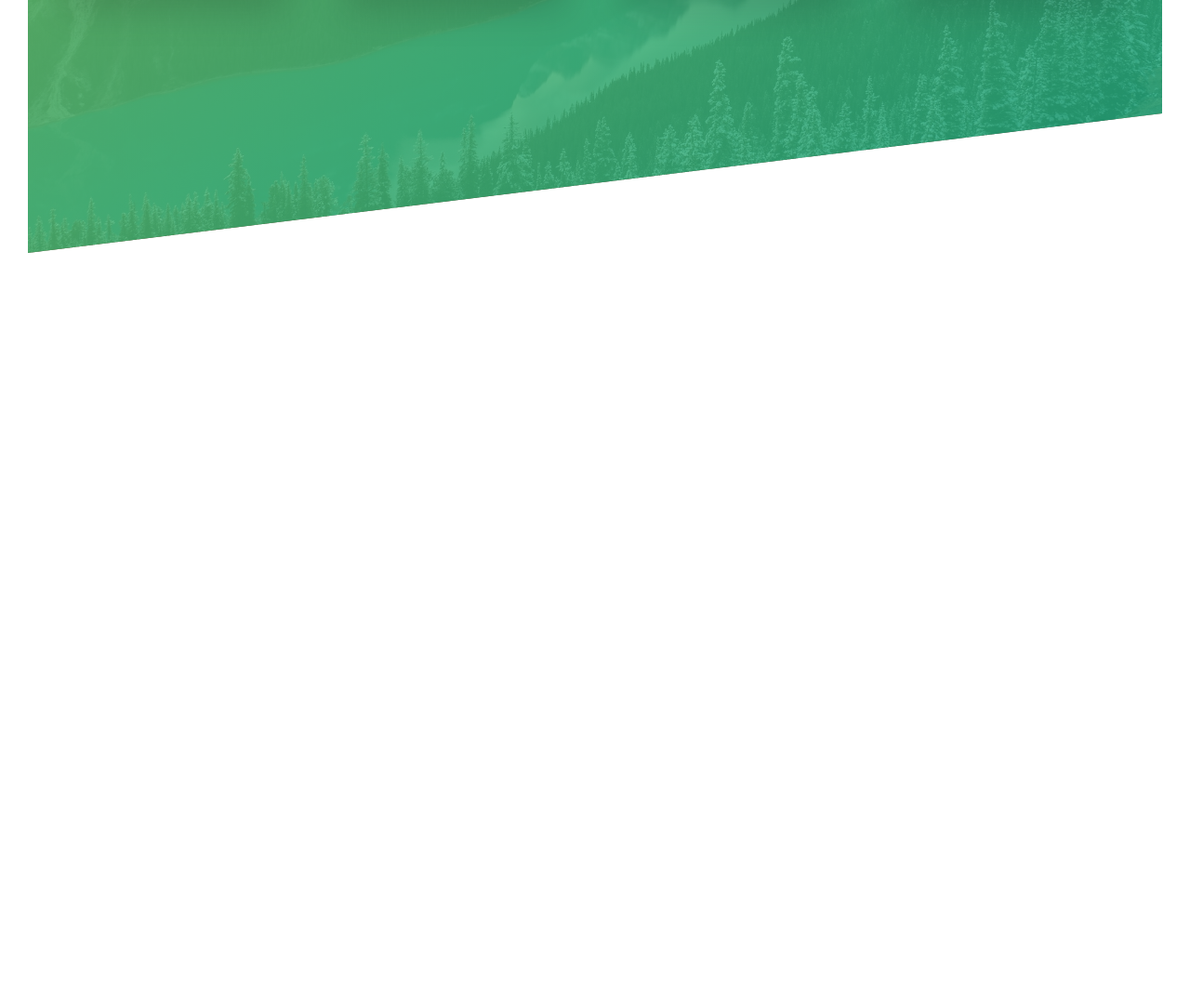
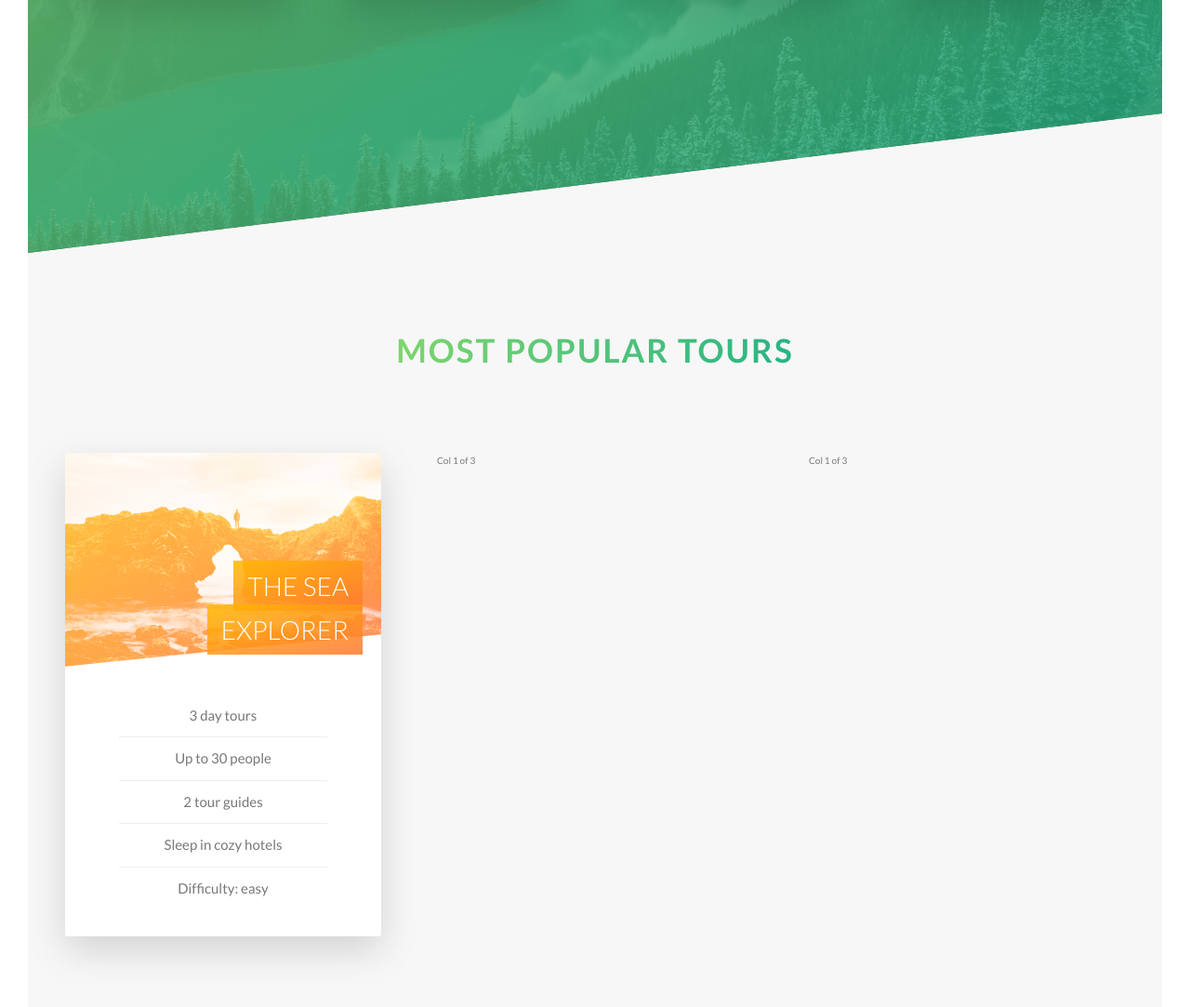
Before and after one commit to sean-birmingham/Natours-Advanced-CSS, a website: page index.html in a window 1280 px wide. Shown: the part 1988-3071 px from the top of the page at 93% size. Before the commit the page ends 2260 px from the top, so only its background shows below. Drawn offline with Linux system fonts and the light colour scheme.

Commit message:
finished first side of tours card, package-lock ignore

```diff
--- a/index.html
+++ b/index.html
@@ -133,6 +133,45 @@
           </div>
         </div>
       </section>
+
+      <section class="section-tours">
+        <div class="u-center-text u-margin-bottom-big">
+          <h2 class="heading-secondary">Most popular tours</h2>
+        </div>
+
+        <div class="row">
+          <div class="col-1-of-3">
+            <div class="card">
+              <div class="card__side card__side--front">
+                <div class="card__picture card__picture--1">&nbsp;</div>
+                <h4 class="card__heading">
+                  <span class="card__heading-span card__heading-span--1">
+                    The Sea Explorer
+                  </span>
+                </h4>
+                <div class="card__details">
+                  <ul>
+                    <li>3 day tours</li>
+                    <li>Up to 30 people</li>
+                    <li>2 tour guides</li>
+                    <li>Sleep in cozy hotels</li>
+                    <li>Difficulty: easy</li>
+                  </ul>
+                </div>
+              </div>
+              <div class="card__side card__side--back card__side--back-1">
+                BACK
+              </div>
+            </div>
+          </div>
+          <div class="col-1-of-3">
+            Col 1 of 3
+          </div>
+          <div class="col-1-of-3">
+            Col 1 of 3
+          </div>
+        </div>
+      </section>
     </main>
 
     <!-- <section class="grid-test">
--- a/sass/abstracts/_variables.scss
+++ b/sass/abstracts/_variables.scss
@@ -3,7 +3,14 @@ $color-primary: #55c57a;
 $color-primary-light: #7ed56f;
 $color-primary-dark: #28b485;
 
+$color-secondary-light: #ffb900;
+$color-secondary-dark: #ff7730;
+
+$color-tertiary-light: #2998ff;
+$color-tertiary-dark: #5643fa;
+
 $color-grey-light-1: #f7f7f7;
+$color-grey-light-2: #eee;
 
 $color-grey-dark: #777;
 $color-white: #fff;
--- /dev/null
+++ b/sass/components/_card.scss
@@ -0,0 +1,105 @@
+.card {
+  // Functionality
+  perspective: 150rem;
+  -moz-perspective: 150rem;
+  position: relative;
+  height: 52rem;
+
+  &__side {
+    height: 52rem;
+    transition: all 0.8s ease;
+    position: absolute;
+    top: 0;
+    left: 0;
+    width: 100%;
+    backface-visibility: hidden;
+    border-radius: 3px;
+    overflow: hidden;
+    box-shadow: 0 1.5rem 4rem rgba($color-black, 0.15);
+
+    &--front {
+      background-color: $color-white;
+    }
+
+    &--back {
+      transform: rotateY(-180deg);
+
+      &-1 {
+        background-image: linear-gradient(
+          to right bottom,
+          $color-secondary-light,
+          $color-secondary-dark
+        );
+      }
+    }
+  }
+
+  &:hover &__side--front {
+    transform: rotateY(180deg);
+  }
+
+  &:hover &__side--back {
+    transform: rotateY(0);
+  }
+
+  // Front side styling
+  &__picture {
+    background-size: cover;
+    background-blend-mode: screen;
+    height: 23rem;
+    -webkit-clip-path: polygon(0 0, 100% 0, 100% 85%, 0 100%);
+    clip-path: polygon(0 0, 100% 0, 100% 85%, 0 100%);
+
+    &--1 {
+      background-image: linear-gradient(
+          to right bottom,
+          $color-secondary-light,
+          $color-secondary-dark
+        ),
+        url(../img/nat-5.jpg);
+    }
+  }
+
+  &__heading {
+    font-size: 2.8rem;
+    font-weight: 300;
+    text-transform: uppercase;
+    text-align: right;
+    color: $color-white;
+    position: absolute;
+    top: 12rem;
+    right: 2rem;
+    width: 75%;
+  }
+
+  &__heading-span {
+    padding: 1rem 1.5rem;
+    -webkit-box-decoration-break: clone;
+    box-decoration-break: clone;
+    &--1 {
+      background-image: linear-gradient(
+        to right bottom,
+        rgba($color-secondary-light, 0.85),
+        rgba($color-secondary-dark, 0.85)
+      );
+    }
+  }
+
+  &__details {
+    padding: 3rem;
+    ul {
+      list-style: none;
+      width: 80%;
+      margin: 0 auto;
+      li {
+        text-align: center;
+        font-size: 1.5rem;
+        padding: 1rem;
+
+        &:not(:last-child) {
+          border-bottom: 1px solid $color-grey-light-2;
+        }
+      }
+    }
+  }
+}
--- a/sass/layout/_header.scss
+++ b/sass/layout/_header.scss
@@ -8,6 +8,7 @@
     url('../img/hero.jpg');
   background-size: cover;
   background-position: top;
+  -webkit-clip-path: polygon(0 0, 100% 0, 100% 75vh, 0 100%);
   clip-path: polygon(0 0, 100% 0, 100% 75vh, 0 100%);
   position: relative;
 
--- a/sass/main.scss
+++ b/sass/main.scss
@@ -8,6 +8,7 @@
 @import 'base/utilities';
 
 @import 'components/button';
+@import 'components/card';
 @import 'components/composition';
 @import 'components/feature-box';
 
--- a/sass/pages/_home.scss
+++ b/sass/pages/_home.scss
@@ -20,3 +20,9 @@
     transform: skewY(7deg);
   }
 }
+
+.section-tours {
+  background-color: $color-grey-light-1;
+  padding: 25rem 0 50rem 0;
+  margin-top: -10rem;
+}
```
Also changed, not shown: css/style.css, 1 other file.
